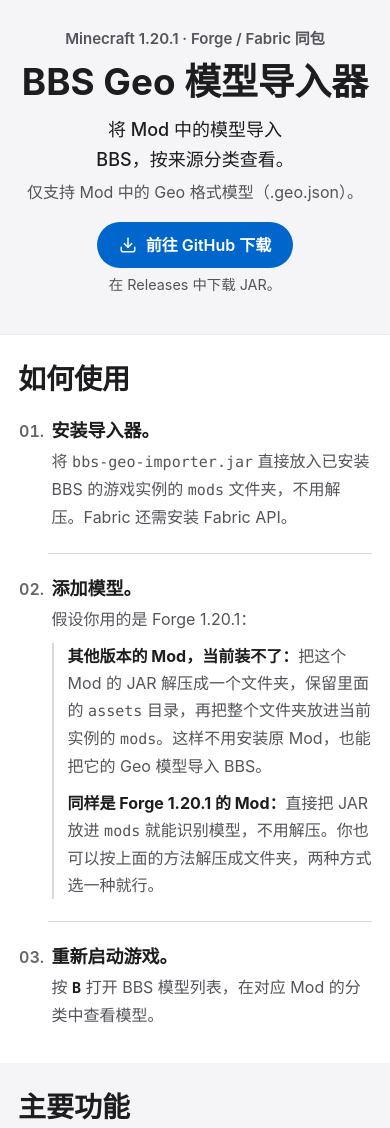
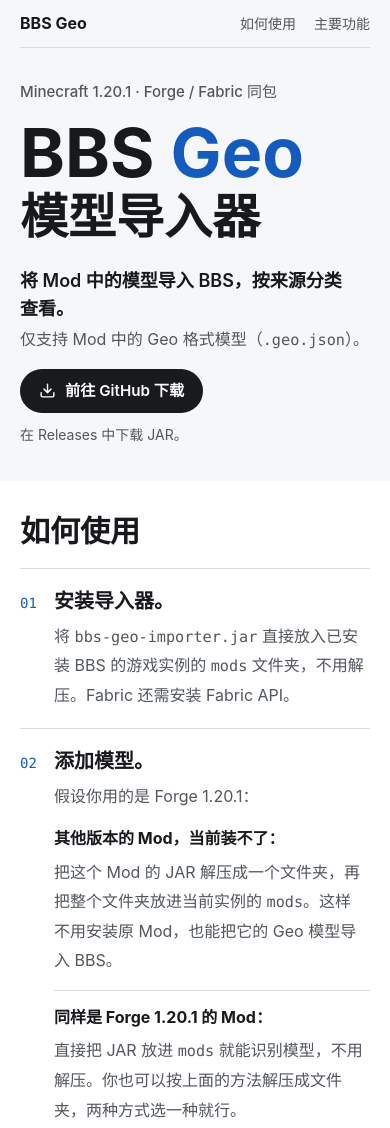
Before and after one commit to MKUXQQ/bbs-geo-importer, a plain HTML site: page docs/index.html in a window 390 px wide. Shown: the top 1128 px of the page. Drawn offline with Linux system fonts and the light colour scheme.

Commit message:
Redesign the player guide and clarify cross-version Mod imports

```diff
--- a/docs/index.html
+++ b/docs/index.html
@@ -3,151 +3,155 @@
 <head>
   <meta charset="utf-8">
   <meta name="viewport" content="width=device-width, initial-scale=1">
-  <meta name="description" content="BBS Geo 模型导入器使用说明：安装附属、导入 Mod 中的 Geo 模型，并在 BBS 中按来源管理。">
+  <meta name="description" content="BBS Geo 模型导入器：如何添加同版本和跨版本 Mod 的 Geo 模型，以及如何在 BBS 中按来源管理。">
   <title>BBS Geo 模型导入器 · 使用说明</title>
   <style>
     :root {
       color-scheme: light;
       font-family: -apple-system, BlinkMacSystemFont, "Segoe UI", "PingFang SC", "Microsoft YaHei", sans-serif;
-      color: #1d1d1f;
-      background: white;
-      line-height: 1.7;
-      letter-spacing: 0;
-      --subtle: #54545a;
-      --paper: #f5f5f7;
-      --rule: #d8d8dc;
-      --blue: #0066cc;
+      line-height: 1.65;
+      color: #18191c;
+      background: #fff;
+      --soft: #52565d;
+      --rule: #d8dadd;
+      --blue: #155bbb;
+      --mono: ui-monospace, "SFMono-Regular", Consolas, monospace;
     }
-    *, *::before, *::after { box-sizing: border-box; }
-    body, h1, h2, p, ol, dl, dd { margin: 0; }
-    .wrap { width: min(1008px, calc(100% - 96px)); margin-inline: auto; }
-    .hero { background: var(--paper); border-bottom: 1px solid #e8e8ed; }
-    .hero-inner {
-      text-align: center;
-      padding-block: 58px 54px;
+    * { box-sizing: border-box; }
+    body, h1, h2, h3, p, ol, dl, dd { margin: 0; }
+    a { color: inherit; }
+    a:focus-visible { outline: 3px solid var(--blue); outline-offset: 5px; }
+    .wrap { width: min(1120px, calc(100% - 96px)); margin-inline: auto; }
+    .mast { background: #f6f7f8; }
+    .bar { display: flex; justify-content: space-between; align-items: center; min-height: 58px; border-bottom: 1px solid var(--rule); }
+    .brand { font-size: 1rem; font-weight: 700; }
+    nav { display: flex; gap: 26px; }
+    nav a { text-decoration: none; color: var(--soft); font-size: .875rem; padding-block: 10px; }
+    nav a:hover { color: var(--blue); text-decoration: underline; text-underline-offset: 4px; }
+    .opening { display: grid; grid-template-columns: 1.18fr 1fr; gap: 52px; align-items: end; padding-block: 64px 66px; }
+    .compat { font-size: .9375rem; color: var(--soft); font-weight: 550; margin-bottom: 20px; }
+    h1 { font-size: 4.5rem; line-height: 1.09; font-weight: 720; }
+    h1 .wordmark { display: block; font-size: 6rem; line-height: .98; margin-bottom: 10px; }
+    .geo { color: var(--blue); }
+    .intro { font-size: 1.3125rem; font-weight: 600; line-height: 1.55; text-wrap: pretty; }
+    .scope, small { color: var(--soft); }
+    .scope { margin-top: 7px; font-size: 1rem; }
+    .download { display: flex; align-items: center; flex-wrap: wrap; gap: 10px 16px; margin-top: 25px; }
+    .download a {
+      display: inline-flex; align-items: center; gap: 9px; min-height: 44px;
+      padding: 8px 19px; border-radius: 32px; background: #191a1d; color: #fff;
+      text-decoration: none; font-weight: 600; font-size: .95rem;
     }
-    .hero-copy { max-width: 100%; margin-inline: auto; }
-    .compat { margin-bottom: 14px; font-size: 1rem; font-weight: 600; color: var(--subtle); }
-    h1 { font-size: 4.25rem; line-height: 1.15; font-weight: 730; text-wrap: balance; }
-    h1 span { display: inline-block; white-space: nowrap; }
-    .intro { margin-top: 22px; font-size: 1.25rem; font-weight: 550; text-wrap: balance; }
-    .scope { margin-top: 3px; color: var(--subtle); font-size: 1rem; }
-    .download { display: flex; flex-direction: column; align-items: center; gap: 8px; margin-top: 22px; }
-    .download a {
-      display: inline-flex; align-items: center; justify-content: center;
-      gap: 9px; min-height: 46px; padding: 8px 22px; border-radius: 99px;
-      color: white; background: var(--blue); text-decoration: none; font-weight: 600;
+    .download a:hover { background: var(--blue); }
+    .download svg { width: 17px; height: 17px; }
+    small { font-size: .875rem; }
+    section { scroll-margin-top: 20px; }
+    .guide, .features { padding-block: 48px 54px; }
+    h2 { font-size: 2.5rem; line-height: 1.22; font-weight: 690; margin-bottom: 25px; }
+    h3 { font-size: 1.25rem; line-height: 1.45; font-weight: 660; }
+    .steps { padding: 0; list-style: none; }
+    .steps li { display: grid; grid-template-columns: 2rem 12rem minmax(0, 1fr); align-items: baseline; column-gap: 24px; padding-block: 23px; border-top: 1px solid var(--rule); }
+    .num { font: 500 .875rem/1 var(--mono); color: var(--blue); font-variant-numeric: tabular-nums; }
+    .body, dd { color: var(--soft); font-size: 1rem; line-height: 1.85; text-wrap: pretty; }
+    .cases { display: grid; grid-template-columns: 1fr 1fr; gap: 24px; margin-top: 12px; }
+    .cases p + p { border-inline-start: 1px solid var(--rule); padding-inline-start: 24px; }
+    .cases strong { display: block; color: #18191c; font-weight: 650; margin-bottom: 4px; }
+    code, kbd { font: .95em var(--mono); }
+    code { overflow-wrap: anywhere; }
+    kbd { border: 1px solid #c4c7cd; border-bottom-width: 2px; border-radius: 4px; padding: 1px 5px; color: #222428; }
+    .features { background: #f5f5f3; }
+    .features dl { display: grid; grid-template-columns: 1fr 1fr 1fr; gap: 38px; }
+    .features dl > div { border-top: 1px solid #c9cbce; padding-top: 17px; }
+    dt { font-size: 1.2rem; font-weight: 650; margin-bottom: 6px; }
+    @media (max-width: 1000px) {
+      .wrap { width: calc(100% - 64px); }
+      .opening { grid-template-columns: 1fr 1fr; gap: 30px; }
+      h1 { font-size: 3.5rem; } h1 .wordmark { font-size: 4.75rem; }
+      .steps li { grid-template-columns: 1.6rem 9.5rem minmax(0, 1fr); gap: 18px; }
+      .cases { gap: 16px; } .cases p + p { padding-inline-start: 16px; }
     }
-    .download a:hover { background: #005bb8; }
-    .download a:active { background: #004f9f; }
-    .download a:focus-visible { outline: 3px solid #1d1d1f; outline-offset: 4px; }
-    .download svg { width: 18px; height: 18px; flex: none; }
-    .download small { font-size: .9375rem; color: var(--subtle); }
-    .chapter { padding-block: 52px 60px; }
-    .chapter + .chapter { background: var(--paper); }
-    .chapter-inner {
-      display: grid; grid-template-columns: minmax(160px, 1fr) minmax(0, 2.35fr);
-      gap: 48px; align-items: baseline;
+    @media (max-width: 760px) {
+      .wrap { width: min(600px, calc(100% - 40px)); }
+      .bar { min-height: 48px; } nav { gap: 18px; }
+      .opening { grid-template-columns: 1fr; gap: 23px; padding-block: 32px 35px; }
+      .compat { margin-bottom: 14px; }
+      h1 { font-size: 3rem; } h1 .wordmark { font-size: 4.25rem; margin-bottom: 6px; }
+      .intro { font-size: 1.125rem; } .scope { margin-top: 4px; }
+      .download { margin-top: 16px; }
+      .guide, .features { padding-block: 32px 36px; }
+      h2 { font-size: 1.875rem; margin-bottom: 18px; }
+      .steps li { grid-template-columns: 1.5rem minmax(0, 1fr); gap: 6px 10px; padding-block: 18px; }
+      .steps .body { grid-column: 2; }
+      .cases, .features dl { grid-template-columns: 1fr; }
+      .cases { gap: 14px; }
+      .cases p + p { border: 0; border-top: 1px solid var(--rule); padding: 12px 0 0; }
+      .features dl { gap: 18px; }
     }
-    h2 { font-size: 2.45rem; line-height: 1.2; font-weight: 720; }
-    .details { font-size: 1.0625rem; color: var(--subtle); }
-    .steps { padding-inline-start: 2.3em; list-style-type: decimal-leading-zero; }
-    .steps li { padding-inline-start: .45em; }
-    .steps li::marker { color: #63636a; font-size: 1rem; font-weight: 600; font-variant-numeric: tabular-nums; }
-    .steps li + li, .features div + div { margin-top: 22px; padding-top: 22px; border-top: 1px solid var(--rule); }
-    strong, dt { color: #1d1d1f; font-weight: 650; }
-    .step-title, dt { display: block; margin-bottom: 4px; font-size: 1.25rem; line-height: 1.45; }
-    .source-options { padding-inline-start: 14px; border-inline-start: 2px solid var(--rule); margin-top: 10px; }
-    .source-options p + p { margin-top: 10px; }
-    code, kbd { font-family: ui-monospace, Consolas, monospace; font-size: .94em; }
-    code { overflow-wrap: anywhere; }
-    kbd { color: #1d1d1f; font-weight: 600; }
-    @media (max-width: 1100px) {
-      h1 { font-size: 3.75rem; }
-      .wrap { width: calc(100% - 72px); }
-    }
-    @media (max-width: 880px) {
-      .wrap { width: min(680px, calc(100% - 48px)); }
-      .hero-inner { padding-block: 40px 36px; }
-      .hero-copy { width: 100%; text-align: center; }
-      h1 { font-size: 3rem; }
-      h1 span { display: inline-block; }
-      h1 span + span { margin: 0; }
-      .intro { margin-top: 16px; }
-      .download { justify-content: center; margin-top: 18px; }
-      .chapter { padding-block: 36px 42px; }
-      .chapter-inner { grid-template-columns: 1fr; gap: 22px; }
-      h2 { font-size: 2rem; }
-    }
-    @media (max-width: 540px) {
-      .wrap { width: calc(100% - 36px); }
-      .hero-inner { padding-top: 26px; }
-      h1 { font-size: 2.3rem; }
-      .compat { font-size: .94rem; margin-bottom: 9px; }
-      .intro, .step-title, dt { font-size: 1.125rem; }
-      .intro { margin-top: 12px; }
-      .scope, .details { font-size: 1rem; }
-      .download { flex-direction: column; gap: 5px; margin-top: 16px; }
-      .download small { font-size: .9rem; }
-      .chapter { padding-block: 28px 34px; }
-      h2 { font-size: 1.75rem; }
-      .steps { padding-inline-start: 1.9em; }
-      .steps li { padding-inline-start: .2em; }
-    }
-    @media (max-width: 360px) { h1 { font-size: 1.9rem; } }
-    @media (max-width: 540px) and (max-height: 560px) {
-      .hero-inner { padding-block: 18px 4px; }
-      .chapter { padding-block: 21px; }
-    }
-    @media (max-height: 520px) and (min-width: 541px) {
-      .hero-inner { min-height: 0; padding-block: 18px; }
-      h1 { font-size: 2.25rem; }
-      .compat, .scope { margin-block: 0; }
-      .intro, .download { margin-top: 8px; }
-      .chapter { padding-block: 20px; }
+    @media (max-width: 359px) {
+      .wrap { width: calc(100% - 32px); }
+      nav { gap: 14px; }
+      h1 { font-size: 2.625rem; } h1 .wordmark { font-size: 3.75rem; }
     }
   </style>
 </head>
 <body>
-  <header class="hero">
-    <div class="hero-inner wrap">
-      <div class="hero-copy">
+  <header class="mast">
+    <div class="wrap">
+      <div class="bar">
+        <span class="brand">BBS Geo</span>
+        <nav aria-label="页内导航"><a href="#use">如何使用</a><a href="#features">主要功能</a></nav>
+      </div>
+      <div class="opening">
+        <div>
           <p class="compat">Minecraft 1.20.1 · Forge / Fabric 同包</p>
-        <h1><span>BBS Geo</span> <span>模型导入器</span></h1>
+          <h1><span class="wordmark">BBS <span class="geo">Geo</span></span> 模型导入器</h1>
+        </div>
+        <div>
           <p class="intro">将 Mod 中的模型导入 BBS，按来源分类查看。</p>
-        <p class="scope">仅支持 Mod 中的 Geo 格式模型（.geo.json）。</p>
+          <p class="scope">仅支持 Mod 中的 Geo 格式模型（<code>.geo.json</code>）。</p>
           <div class="download">
             <a href="https://github.com/MKUXQQ/bbs-geo-importer">
-            <svg aria-hidden="true" focusable="false" viewBox="0 0 24 24" fill="none" stroke="currentColor" stroke-width="2" stroke-linecap="round" stroke-linejoin="round">
-              <path d="M12 15V3"/><path d="M21 15v4a2 2 0 0 1-2 2H5a2 2 0 0 1-2-2v-4"/><path d="m7 10 5 5 5-5"/>
-            </svg>
-            前往 GitHub 下载
+              <svg aria-hidden="true" viewBox="0 0 24 24" fill="none" stroke="currentColor" stroke-width="2" stroke-linecap="round" stroke-linejoin="round">
+                <path d="M12 15V3m-5 7 5 5 5-5m4 5v4a2 2 0 0 1-2 2H5a2 2 0 0 1-2-2v-4"/>
+              </svg>前往 GitHub 下载
             </a>
             <small>在 Releases 中下载 JAR。</small>
           </div>
         </div>
       </div>
+    </div>
   </header>
   <main>
-    <section class="chapter" aria-labelledby="use">
-      <div class="chapter-inner wrap">
-        <h2 id="use">如何使用</h2>
-        <ol class="steps details">
-          <li><strong class="step-title">安装导入器。</strong>将 <code>bbs-geo-importer.jar</code> 直接放入已安装 BBS 的游戏实例的 <code>mods</code> 文件夹，不用解压。Fabric 还需安装 Fabric API。</li>
-          <li><strong class="step-title">添加模型。</strong>假设你用的是 Forge 1.20.1：
-            <div class="source-options">
-              <p><strong>其他版本的 Mod，当前装不了：</strong>把这个 Mod 的 JAR 解压成一个文件夹，保留里面的 <code>assets</code> 目录，再把整个文件夹放进当前实例的 <code>mods</code>。这样不用安装原 Mod，也能把它的 Geo 模型导入 BBS。</p>
+    <section id="use" class="guide wrap" aria-labelledby="use-title">
+      <h2 id="use-title">如何使用</h2>
+      <ol class="steps" role="list">
+        <li>
+          <span class="num" aria-hidden="true">01</span>
+          <h3>安装导入器。</h3>
+          <p class="body">将 <code>bbs-geo-importer.jar</code> 直接放入已安装 BBS 的游戏实例的 <code>mods</code> 文件夹，不用解压。Fabric 还需安装 Fabric API。</p>
+        </li>
+        <li>
+          <span class="num" aria-hidden="true">02</span>
+          <h3>添加模型。</h3>
+          <div class="body">
+            <p>假设你用的是 Forge 1.20.1：</p>
+            <div class="cases">
+              <p><strong>其他版本的 Mod，当前装不了：</strong>把这个 Mod 的 JAR 解压成一个文件夹，再把整个文件夹放进当前实例的 <code>mods</code>。这样不用安装原 Mod，也能把它的 Geo 模型导入 BBS。</p>
               <p><strong>同样是 Forge 1.20.1 的 Mod：</strong>直接把 JAR 放进 <code>mods</code> 就能识别模型，不用解压。你也可以按上面的方法解压成文件夹，两种方式选一种就行。</p>
             </div>
+          </div>
         </li>
-          <li><strong class="step-title">重新启动游戏。</strong>按 <kbd>B</kbd> 打开 BBS 模型列表，在对应 Mod 的分类中查看模型。</li>
+        <li>
+          <span class="num" aria-hidden="true">03</span>
+          <h3>重新启动游戏。</h3>
+          <p class="body">按 <kbd>B</kbd> 打开 BBS 模型列表，在对应 Mod 的分类中查看模型。</p>
+        </li>
       </ol>
-      </div>
     </section>
-    <section class="chapter" aria-labelledby="features">
-      <div class="chapter-inner wrap">
-        <h2 id="features">主要功能</h2>
-        <dl class="features details">
+    <section id="features" class="features" aria-labelledby="features-title">
+      <div class="wrap">
+        <h2 id="features-title">主要功能</h2>
+        <dl>
           <div><dt>按 Mod 显示或隐藏</dt><dd>在 BBS 设置右侧点击文件夹图标，打开「Mod 模型管理」，即可切换整组模型的显示状态。</dd></div>
           <div><dt>使用原包贴图</dt><dd>多个模型可以共用一张原图；有明确对应关系的多套皮肤可分别选择。可识别的分帧贴图取静态帧展示。</dd></div>
           <div><dt>每次启动只扫描一次</dt><dd>打开或滚动模型列表不会重新扫描。新增的模型来源在下次启动时识别。</dd></div>
```
Lines whose indentation alone changed are shown as unchanged.
